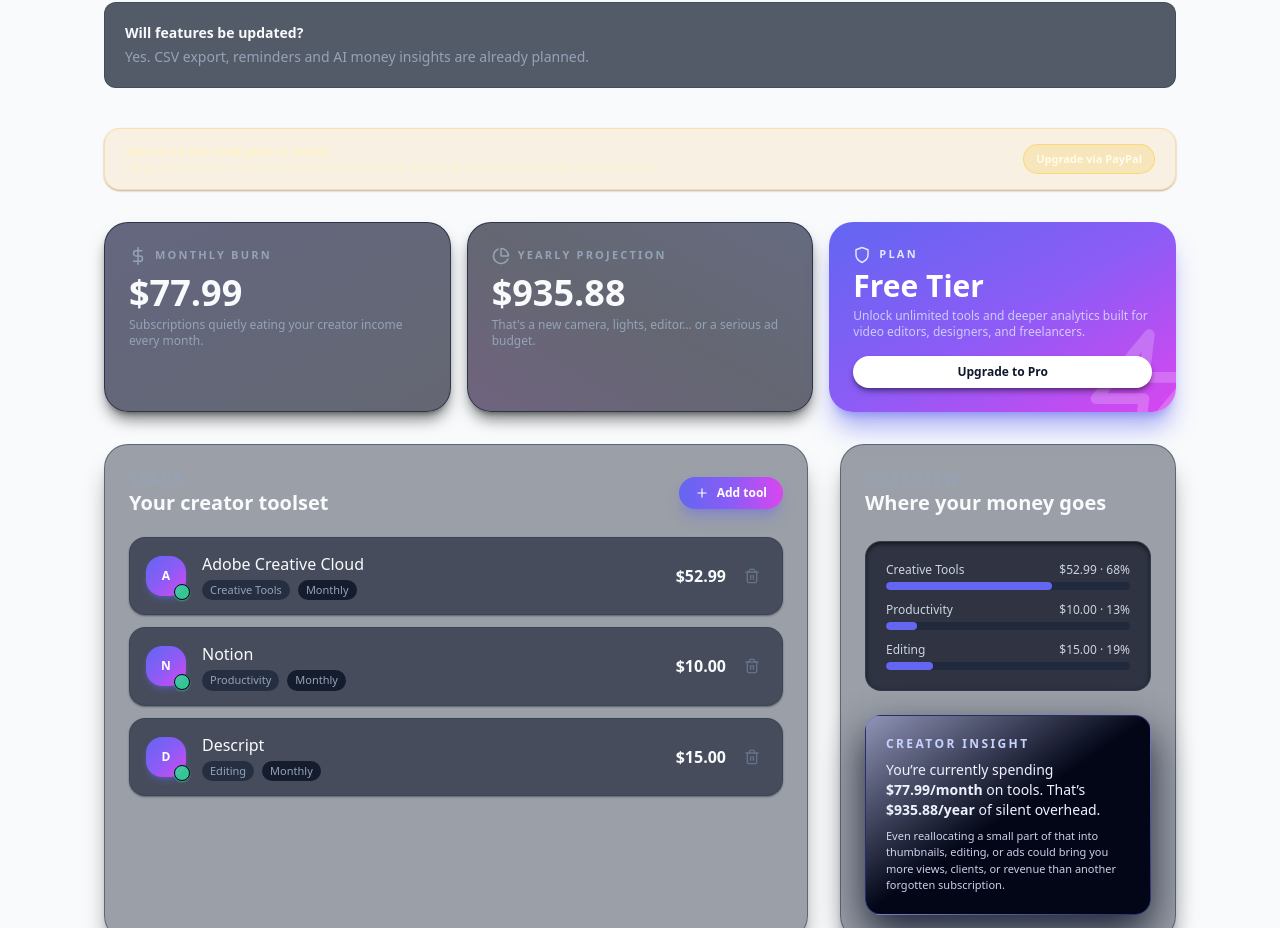
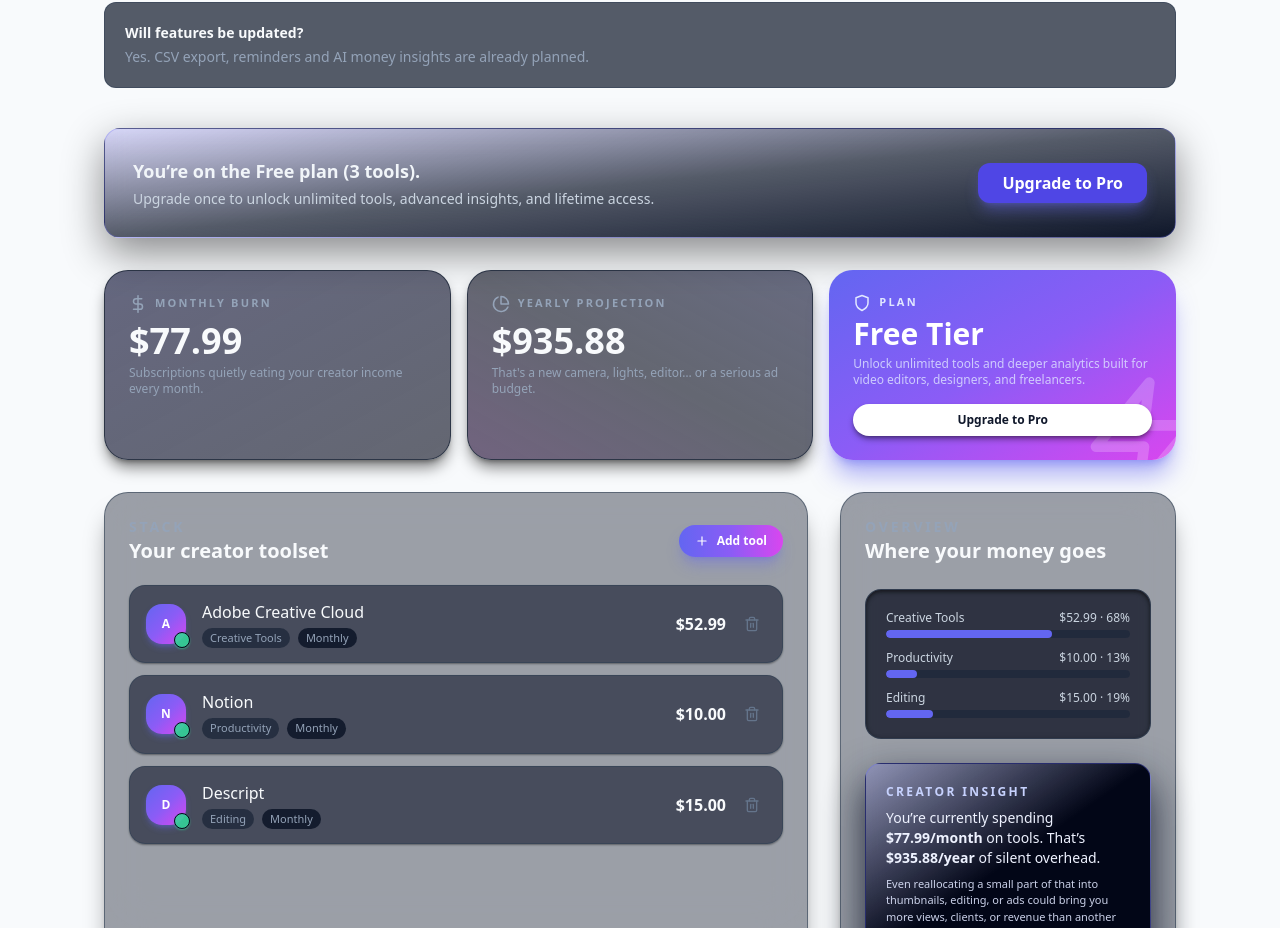
Before and after one commit to mfeisal7/subtrack-creators, a React (Vite) app: page / in a window 1280 px wide. Shown: the part 1996-2924 px from the top of the page. Built offline with nearby package versions, Linux system fonts and the light colour scheme; no server answers.

Commit message:
Fix plan banner readability and redesign to premium style

```diff
--- a/src/components/PlanBanner.jsx
+++ b/src/components/PlanBanner.jsx
@@ -1,23 +1,37 @@
+// src/components/PlanBanner.jsx
+
 export default function PlanBanner({ isPremium, openPaywall }) {
-  if (isPremium) return null; // no banner for Pro users
+  if (isPremium) return null;
 
   return (
-    <div className="rounded-2xl border border-amber-400/30 bg-amber-500/10 px-4 py-3 md:px-5 md:py-3.5 flex flex-col md:flex-row gap-2 md:items-center justify-between text-xs md:text-[13px] text-amber-50 shadow-sm shadow-amber-900/40">
+    <div className="rounded-2xl p-6 md:p-7 shadow-[0_15px_40px_rgba(0,0,0,0.45)]
+      border border-indigo-500/30
+      bg-gradient-to-br from-indigo-600/20 via-slate-900/70 to-slate-900
+      backdrop-blur-md">
+
+      <div className="flex flex-col md:flex-row md:items-center md:justify-between gap-4">
+
+        {/* Text */}
         <div>
-        <p className="font-semibold text-amber-100">
-          You&apos;re on the Free plan (3 tools).
-        </p>
-        <p className="text-amber-100/80">
-          Upgrade once to unlock unlimited tools and a clearer picture of your
-          true creator profit.
+          <h3 className="text-lg font-semibold text-slate-100">
+            You’re on the Free plan (3 tools).
+          </h3>
+          <p className="text-sm text-slate-300 mt-1">
+            Upgrade once to unlock unlimited tools, advanced insights, and lifetime access.
           </p>
         </div>
+
+        {/* Button */}
         <button
           onClick={openPaywall}
-        className="inline-flex mt-1 md:mt-0 items-center justify-center rounded-full border border-amber-300/70 bg-amber-400/20 px-3 py-1.5 text-[11px] font-semibold text-amber-50 hover:bg-amber-400/30 hover:border-amber-200 transition"
+          className="inline-flex items-center justify-center rounded-xl
+          bg-indigo-600 hover:bg-indigo-700 text-white
+          font-semibold px-6 py-2 shadow-lg shadow-indigo-500/40
+          transition active:scale-[0.97]"
         >
-        Upgrade via PayPal
+          Upgrade to Pro
         </button>
+      </div>
     </div>
   );
 }
```
Lines whose indentation alone changed are shown as unchanged.
